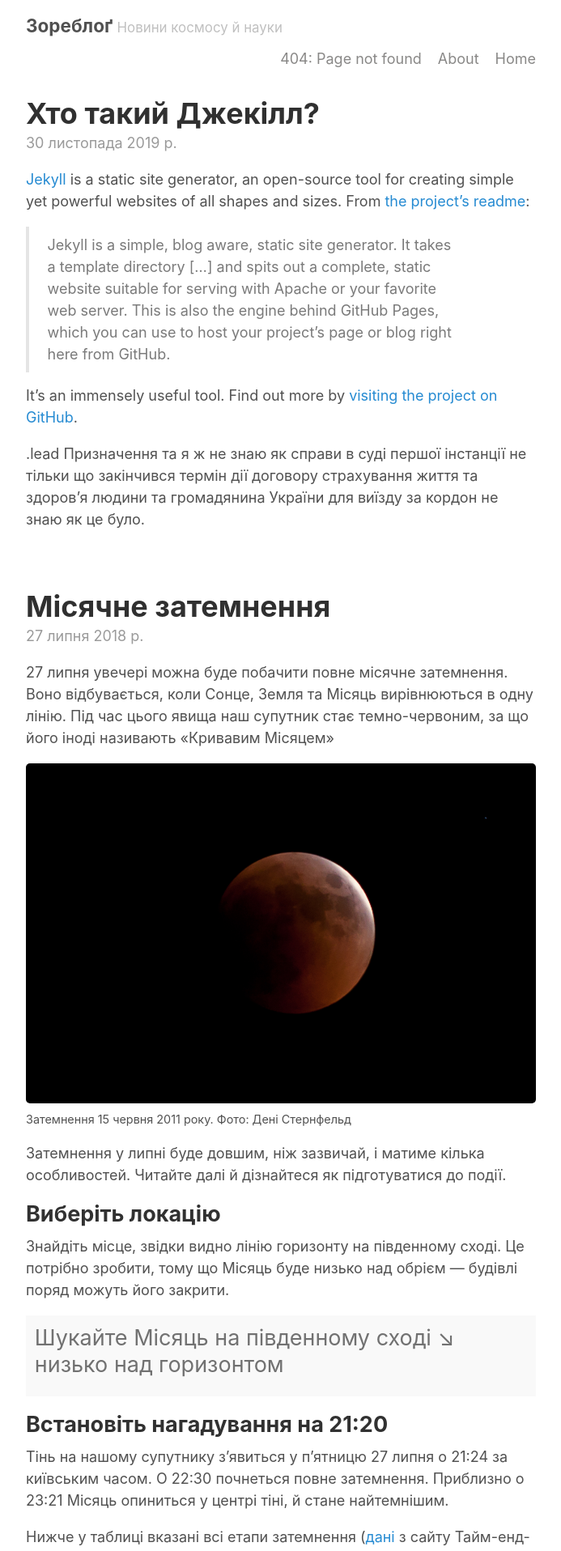
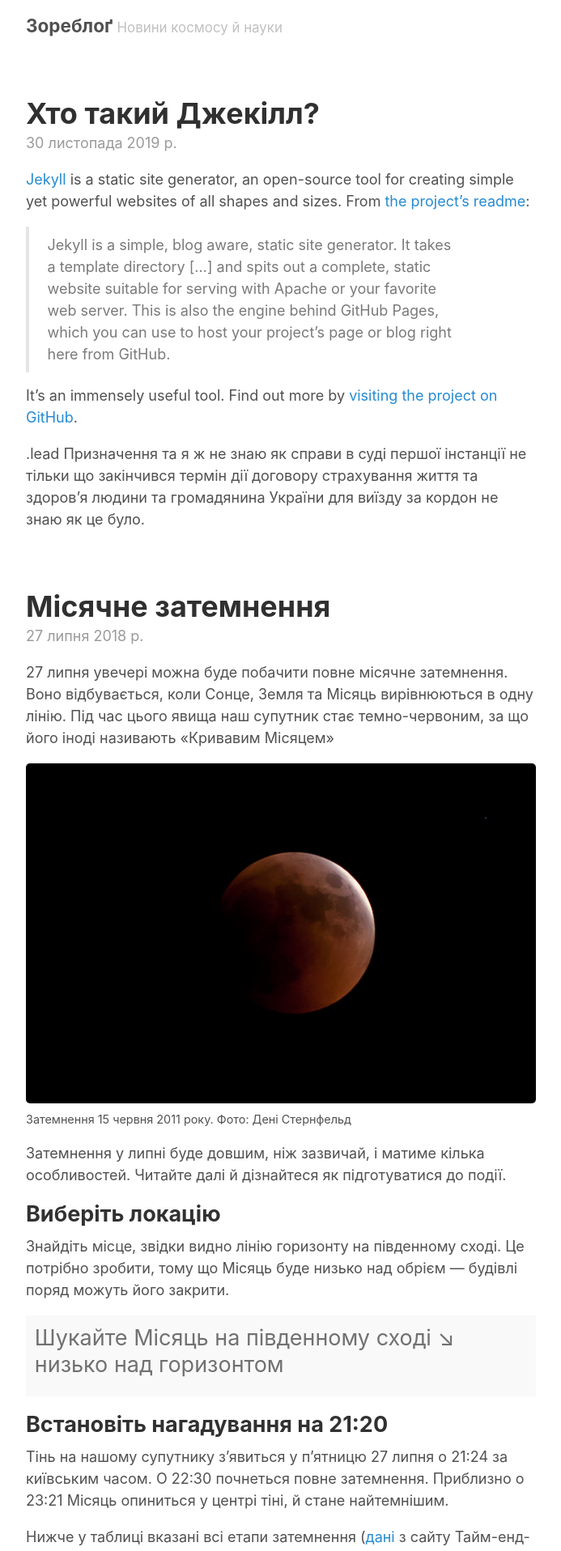
Before and after one commit to pnmrnko/pnmrnko.github.io, a Jekyll site: the page built from index.html, in a window 1280 px wide. Shown: the top 1916 px of the page at 81% size, without its empty margins (293-986 px from the left). Built offline with Jekyll 4.4.1, drawn with Linux system fonts in a browser that asks for light colours; the list of posts is cut into pages by our own code.

Commit message:
Видалення спроб додати меню

```diff
--- a/_layouts/default.html
+++ b/_layouts/default.html
@@ -11,32 +11,6 @@
           <a href="{{ site.baseurl }}/" title="Home">{{ site.title }}</a>
           <small>{{ site.tagline }}</small>
         </h3>
-        <div class="wrapper">
-          {%- assign default_paths = site.pages | map: "path" -%}
-          {%- assign page_paths = site.header_pages | default: default_paths -%}
-
-          {%- if page_paths -%}
-            <nav class="site-nav">
-              <input type="checkbox" id="nav-trigger" class="nav-trigger" />
-              <label for="nav-trigger">
-                <span class="menu-icon">
-                  <svg viewBox="0 0 18 15" width="18px" height="15px">
-                    <path d="M18,1.484c0,0.82-0.665,1.484-1.484,1.484H1.484C0.665,2.969,0,2.304,0,1.484l0,0C0,0.665,0.665,0,1.484,0 h15.032C17.335,0,18,0.665,18,1.484L18,1.484z M18,7.516C18,8.335,17.335,9,16.516,9H1.484C0.665,9,0,8.335,0,7.516l0,0 c0-0.82,0.665-1.484,1.484-1.484h15.032C17.335,6.031,18,6.696,18,7.516L18,7.516z M18,13.516C18,14.335,17.335,15,16.516,15H1.484 C0.665,15,0,14.335,0,13.516l0,0c0-0.82,0.665-1.483,1.484-1.483h15.032C17.335,12.031,18,12.695,18,13.516L18,13.516z"/>
-                  </svg>
-                </span>
-              </label>
-
-              <div class="trigger">
-                {%- for path in page_paths -%}
-                  {%- assign my_page = site.pages | where: "path", path | first -%}
-                  {%- if my_page.title -%}
-                  <a class="page-link" href="{{ my_page.url | relative_url }}">{{ my_page.title | escape }}</a>
-                  {%- endif -%}
-                {%- endfor -%}
-              </div>
-            </nav>
-          {%- endif -%}
-        </div>
       </header>
 
       <main>
--- a/_sass/_layout.scss
+++ b/_sass/_layout.scss
@@ -1,101 +1,6 @@
 // Layout
 //
 // Styles for managing the structural hierarchy of the site.
-
-.site-nav {
-  float: right;
-  line-height: 1.5 * 16px * 2.25;
-
-  .nav-trigger {
-      display: none;
-  }
-
-  .menu-icon {
-    display: none;
-  }
-
-  .page-link {
-    color: rgb( 137, 136, 135      );
-    line-height: 1.5;
-
-    // Gaps between nav items, but not on the last one
-    &:not(:last-child) {
-      margin-right: 20px;
-    }
-  }
-
-// Width of the content area
-$content-width:    800px !default;
-
-$on-palm:          600px !default;
-$on-laptop:        800px !default;
-
-// Use media queries like this:
-// @include media-query($on-palm) {
-//   .wrapper {
-//     padding-right: $spacing-unit / 2;
-//     padding-left: $spacing-unit / 2;
-//   }
-// }
-@mixin media-query($device) {
-  @media screen and (max-width: $device) {
-    @content;
-  }
-}
-
-  @include media-query($on-palm) {
-    position: absolute;
-    top: 9px;
-    right: 30px / 2;
-    background-color: rgb(  36,  35,  34      );
-    border: 1px solid rgb( 137, 136, 135      );
-    border-radius: 5px;
-    text-align: right;
-
-    label[for="nav-trigger"] {
-      display: block;
-      float: right;
-      width: 36px;
-      height: 36px;
-      z-index: 2;
-      cursor: pointer;
-    }
-
-    .menu-icon {
-      display: block;
-      float: right;
-      width: 36px;
-      height: 26px;
-      line-height: 0;
-      padding-top: 10px;
-      text-align: center;
-
-      > svg {
-        fill: rgb( 137, 136, 135      );
-      }
-    }
-
-    input ~ .trigger {
-      clear: both;
-      display: none;
-    }
-
-    input:checked ~ .trigger {
-      display: block;
-      padding-bottom: 5px;
-    }
-
-    .page-link {
-      display: block;
-      padding: 5px 10px;
-
-      &:not(:last-child) {
-        margin-right: 0;
-      }
-      margin-left: 20px;
-    }
-  }
-}
 
 .container {
   max-width: 38rem;
```
Also changed, not shown: _layouts/default_backup.html (deleted, +0 -28 lines).
